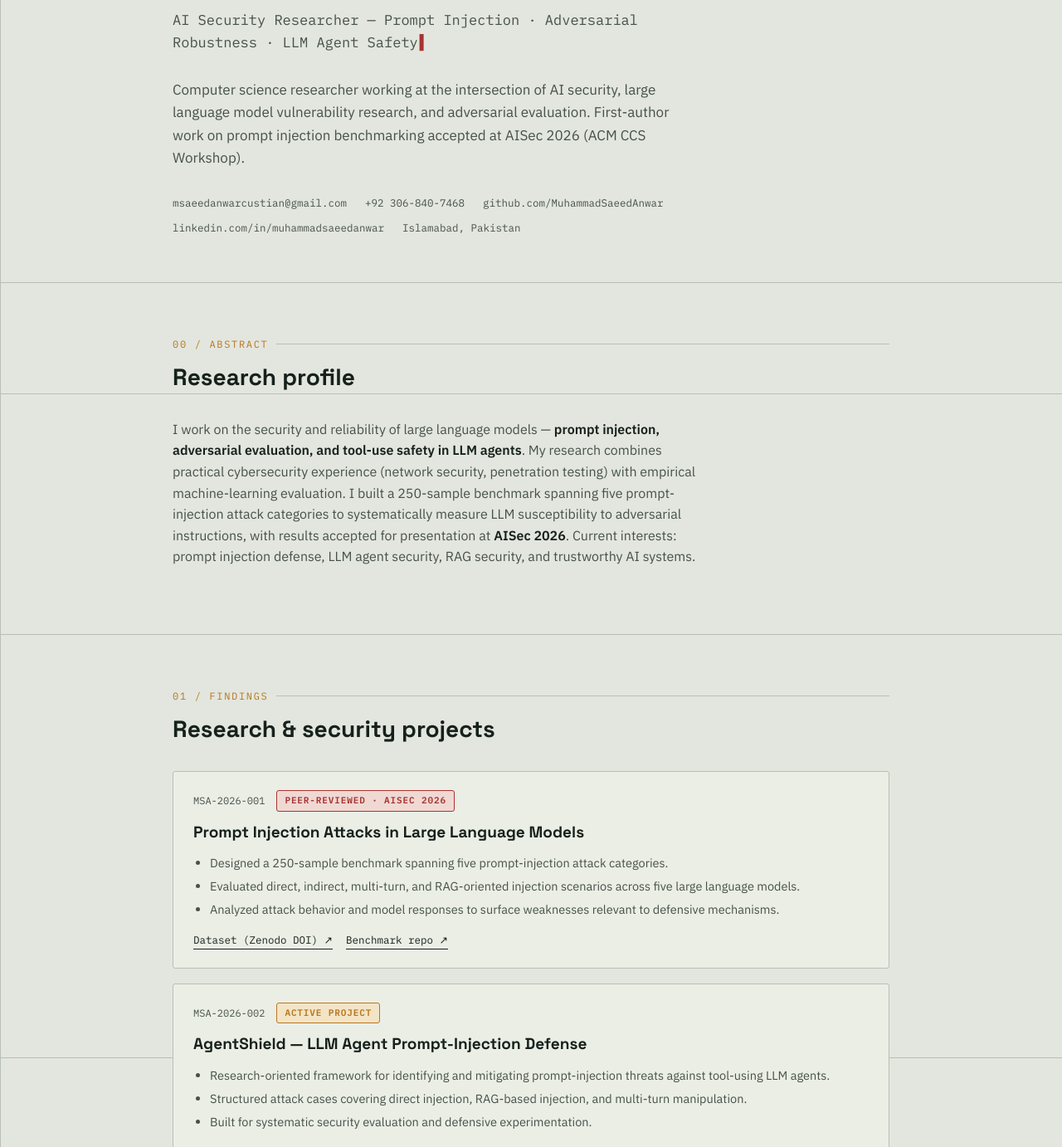
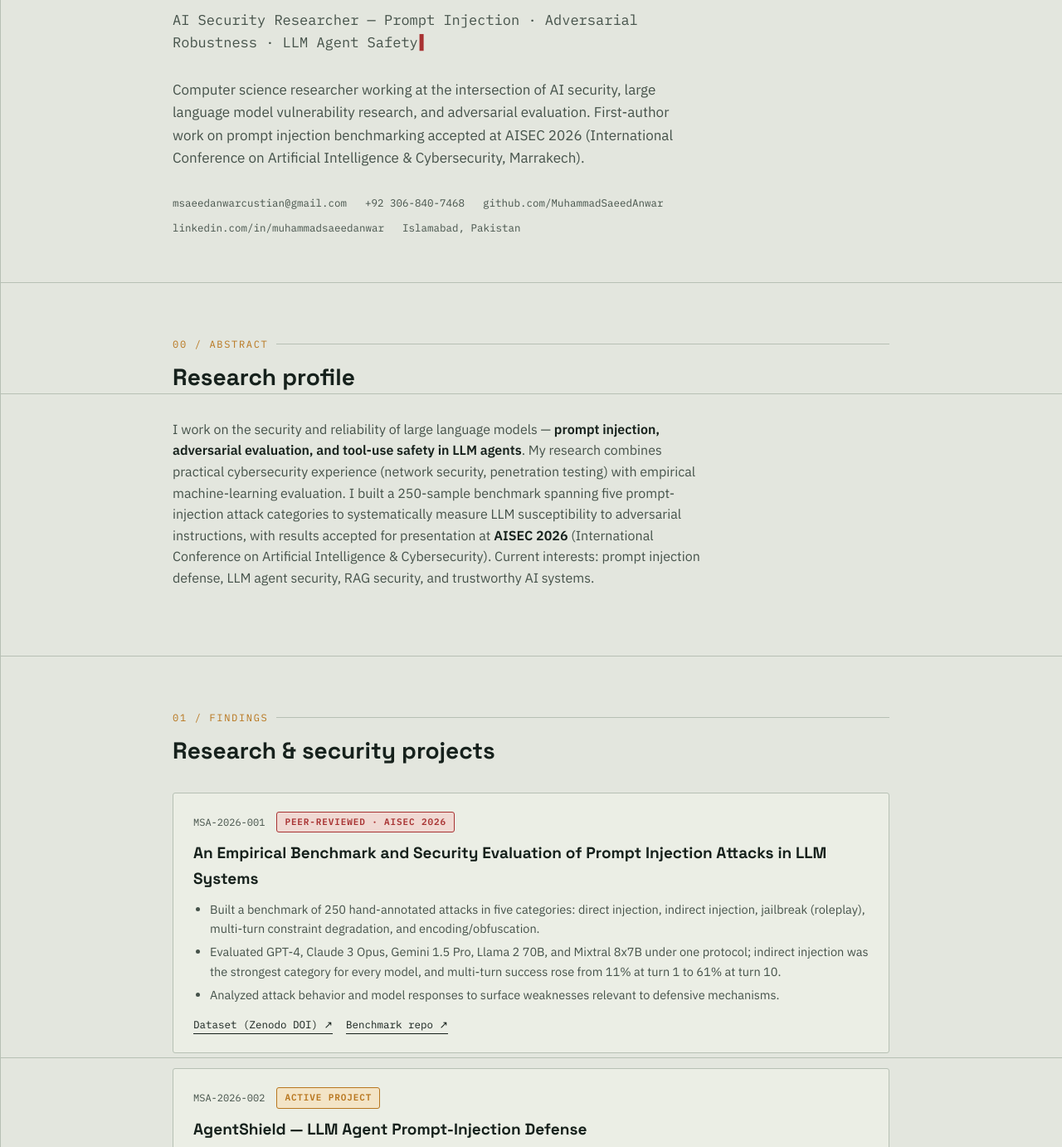
Before and after one commit to MuhammadSaeedAnwar/research-profile, a website: page Muhammad Saeed Anwar — Research Profile.html in a window 1280 px wide. Shown: the part 326-1708 px from the top of the page at 83% size. Drawn offline with Linux system fonts and the light colour scheme.

Commit message:
Correct paper venue (AISEC 2026, Marrakech), title, categories and models

```diff
--- a/Muhammad Saeed Anwar — Research Profile.html
+++ b/Muhammad Saeed Anwar — Research Profile.html
@@ -256,7 +256,7 @@
         <p class="role-line mono" id="typeline"></p>
         <p class="role-line">Computer science researcher working at the intersection of AI security, large language model
           vulnerability research, and adversarial evaluation. First-author work on prompt injection benchmarking accepted
-          at AISec 2026 (ACM CCS Workshop).</p>
+          at AISEC 2026 (International Conference on Artificial Intelligence &amp; Cybersecurity, Marrakech).</p>
         <div class="hero-meta">
           <a href="mailto:msaeedanwarcustian@gmail.com">msaeedanwarcustian@gmail.com</a>
           <a href="tel:+923068407468">+92 306-840-7468</a>
@@ -283,7 +283,7 @@
       adversarial evaluation, and tool-use safety in LLM agents</strong>. My research combines practical cybersecurity
       experience (network security, penetration testing) with empirical machine-learning evaluation. I built a
       250-sample benchmark spanning five prompt-injection attack categories to systematically measure
-      LLM susceptibility to adversarial instructions, with results accepted for presentation at <strong>AISec 2026</strong>.
+      LLM susceptibility to adversarial instructions, with results accepted for presentation at <strong>AISEC 2026</strong> (International Conference on Artificial Intelligence &amp; Cybersecurity).
       Current interests: prompt injection defense, LLM agent security, RAG security, and trustworthy AI systems.</p>
   </div>
 </section>
@@ -296,12 +296,12 @@
     <div class="finding">
       <div class="finding-head">
         <span class="case-id">MSA-2026-001</span>
-        <span class="sev sev-critical">Peer-Reviewed · AISec 2026</span>
+        <span class="sev sev-critical">Peer-Reviewed · AISEC 2026</span>
       </div>
-      <h3>Prompt Injection Attacks in Large Language Models</h3>
+      <h3>An Empirical Benchmark and Security Evaluation of Prompt Injection Attacks in LLM Systems</h3>
       <ul>
-        <li>Designed a 250-sample benchmark spanning five prompt-injection attack categories.</li>
-        <li>Evaluated direct, indirect, multi-turn, and RAG-oriented injection scenarios across five large language models.</li>
+        <li>Built a benchmark of 250 hand-annotated attacks in five categories: direct injection, indirect injection, jailbreak (roleplay), multi-turn constraint degradation, and encoding/obfuscation.</li>
+        <li>Evaluated GPT-4, Claude 3 Opus, Gemini 1.5 Pro, Llama 2 70B, and Mixtral 8x7B under one protocol; indirect injection was the strongest category for every model, and multi-turn success rose from 11% at turn 1 to 61% at turn 10.</li>
         <li>Analyzed attack behavior and model responses to surface weaknesses relevant to defensive mechanisms.</li>
       </ul>
       <div class="finding-links">
```
Also changed, not shown: index.html (+6 -6 lines).
